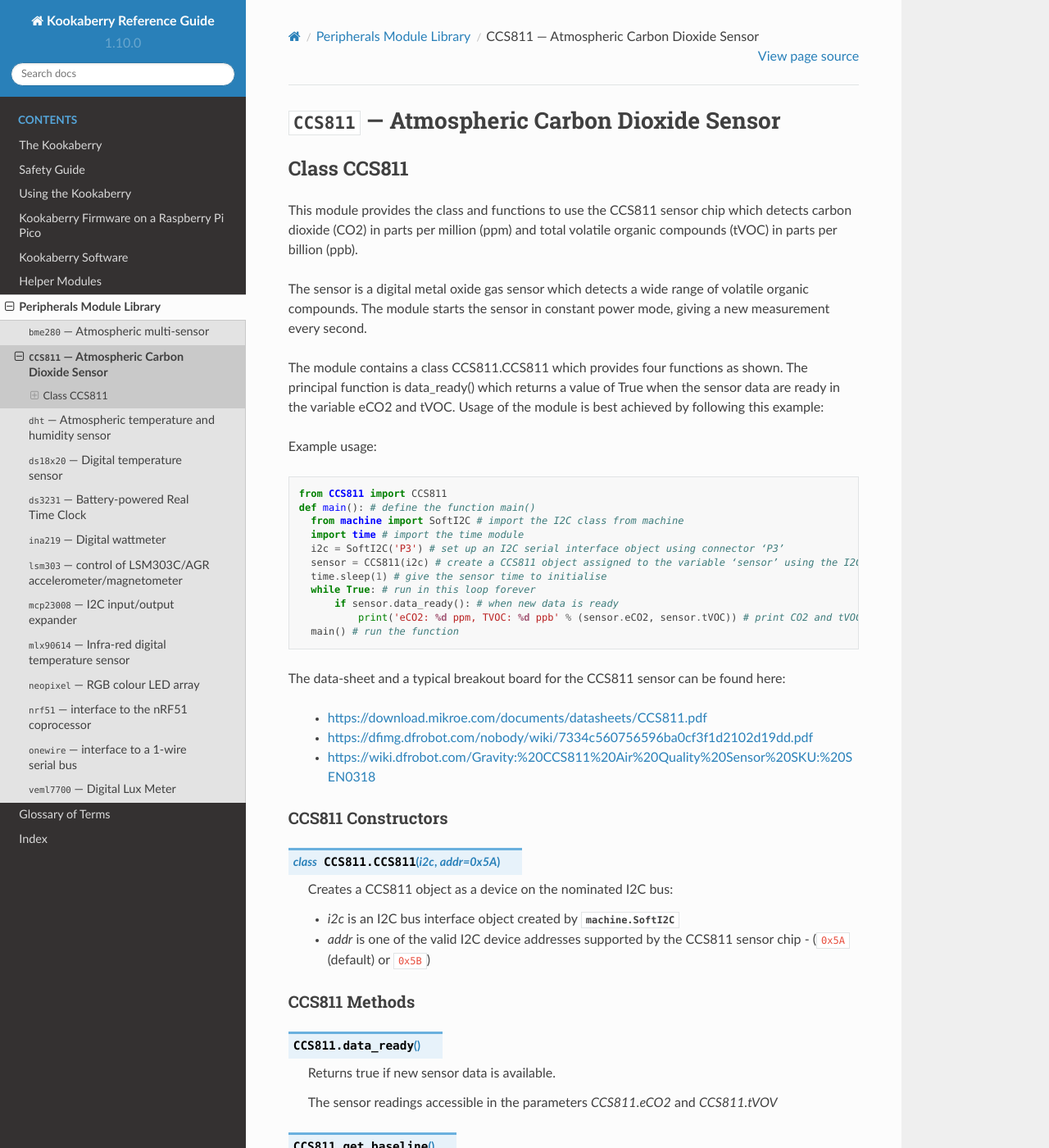
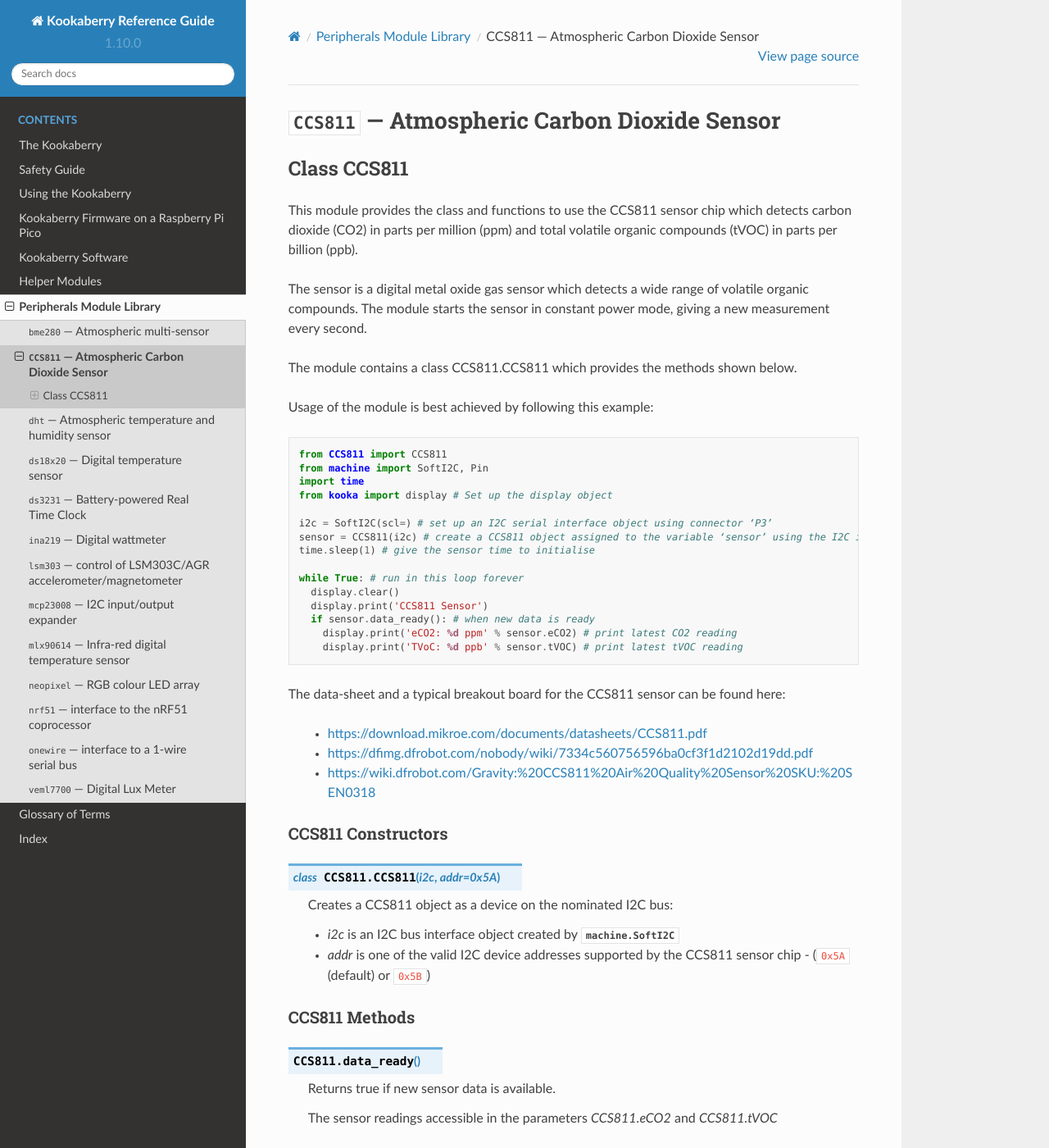
Before and after one commit to TDStrasser/Kookaberry-Reference-Guide, a Sphinx documentation site: the page built from docs/source/ccs811.rst, in a window 1280 px wide and 1400 px high. Shown: the whole window at 82% size. Built offline with Sphinx 7.4.7 and the Read the Docs theme 2.0.0, drawn with Linux system fonts in a browser that asks for light colours.

Commit message:
Improved the coding example

```diff
--- a/docs/source/ccs811.rst
+++ b/docs/source/ccs811.rst
@@ -15,23 +15,26 @@
 The sensor is a digital metal oxide gas sensor which detects a wide range of volatile organic compounds.
 The module starts the sensor in constant power mode, giving a new measurement every second.
 
-The module contains a class CCS811.CCS811 which provides four functions as shown.
-The principal function is data_ready() which returns a value of True when the sensor data are ready in the variable eCO2 and tVOC.
-Usage of the module is best achieved by following this example:
+The module contains a class CCS811.CCS811 which provides the methods shown below.
 
-Example usage::
+Usage of the module is best achieved by following this example::
 
   from CCS811 import CCS811
-  def main(): # define the function main()
-    from machine import SoftI2C # import the I2C class from machine
-    import time # import the time module
-    i2c = SoftI2C('P3') # set up an I2C serial interface object using connector ‘P3’
-    sensor = CCS811(i2c) # create a CCS811 object assigned to the variable ‘sensor’ using the I2C interface
-    time.sleep(1) # give the sensor time to initialise
-    while True: # run in this loop forever
-        if sensor.data_ready(): # when new data is ready
-            print('eCO2: %d ppm, TVOC: %d ppb' % (sensor.eCO2, sensor.tVOC)) # print CO2 and tVOC readings
-    main() # run the function
+  from machine import SoftI2C, Pin
+  import time
+  from kooka import display # Set up the display object
+
+  i2c = SoftI2C(scl=) # set up an I2C serial interface object using connector ‘P3’
+  sensor = CCS811(i2c) # create a CCS811 object assigned to the variable ‘sensor’ using the I2C interface
+  time.sleep(1) # give the sensor time to initialise
+
+  while True: # run in this loop forever
+    display.clear()
+    display.print('CCS811 Sensor')
+    if sensor.data_ready(): # when new data is ready
+      display.print('eCO2: %d ppm' % sensor.eCO2) # print latest CO2 reading
+      display.print('TVoC: %d ppb' % sensor.tVOC) # print latest tVOC reading
+
 
 The data-sheet and a typical breakout board for the CCS811 sensor can be found here:
 
@@ -57,7 +60,7 @@
 
   Returns true if new sensor data is available.
 
-  The sensor readings accessible in the parameters *CCS811.eCO2* and *CCS811.tVOV*
+  The sensor readings accessible in the parameters *CCS811.eCO2* and *CCS811.tVOC*
 
 .. method:: CCS811.get_baseline()
 .. method:: CCS811.put_baseline(HB, LB)
```
